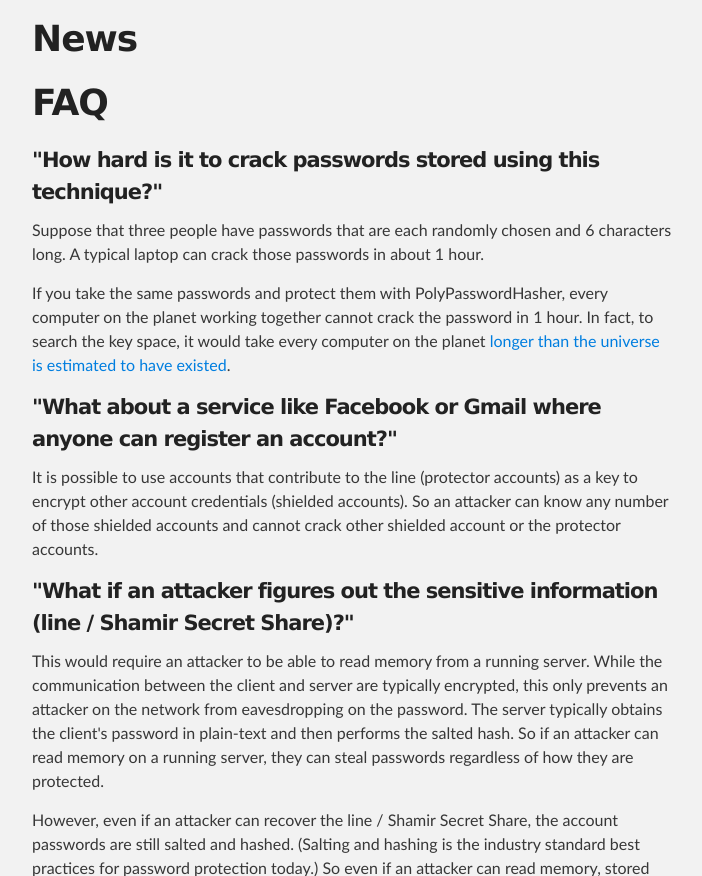
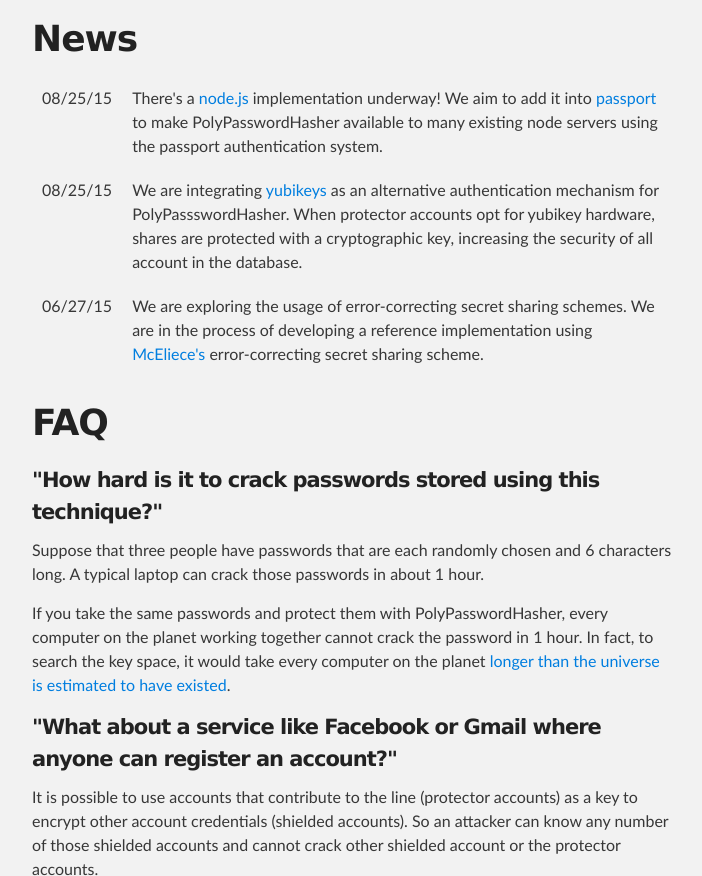
Before and after one commit to PolyPasswordHasher/PolyPasswordHasher, a plain HTML site: page index.html in a window 1280 px wide. Shown: the part 881-1757 px from the top of the page, without its empty margins (288-990 px from the left). Drawn offline with Linux system fonts and the light colour scheme.

Commit message:
ENH: Adds newsfeed

```diff
--- a/index.html
+++ b/index.html
@@ -72,6 +72,40 @@ your password!</p>
 
 <h1>
 <a name="faq" class="anchor" href="#news"><span class="octicon octicon-link"></span></a>News</h1>
+
+<table >
+    <tr>
+        <td> 08/25/15 </td>
+
+        <td> There's a <a href="https://nodejs.org">node.js</a> implementation
+            underway! We aim to add it into <a
+        href="https://passportjs.org">passport</a> to make PolyPasswordHasher
+available to many existing node servers using the passport authentication
+system.</td>
+
+    </tr>
+
+    <tr>
+        <td> 08/25/15 </td>
+
+        <td> We are integrating <a href="https://www.yubico.com/products/yubikey-hardware/"> yubikeys </a> as
+        an alternative authentication mechanism for PolyPassswordHasher. When protector accounts opt for yubikey
+        hardware, shares are protected with a cryptographic key, increasing the security of all account in the
+        database.</td>
+
+    </tr>
+    <tr>
+
+        <td> 06/27/15 </td>
+
+        <td> We are exploring the usage of error-correcting secret sharing
+            schemes. We are in the process of developing a reference
+            implementation using <a
+            href="http://www.ifp.illinois.edu/~sarwate/pubs/McEliece81Sharing.pdf">McEliece's
+    </a> error-correcting secret sharing scheme.  </td>
+
+    </tr>
+</table>
 
 
 <h1>
--- a/stylesheets/stylesheet.css
+++ b/stylesheets/stylesheet.css
@@ -42,6 +42,7 @@ ol, ul {
 table {
   border-collapse: collapse;
   border-spacing: 0;
+  border: 0;
 }
 
 /*******************************************************************************
@@ -232,9 +233,10 @@ hr {
 }
 
 table {
-  border: 1px solid #373737;
+  border: none;
   margin-bottom: 20px;
   text-align: left;
+  width: 100%;
  }
 
 th {
@@ -246,7 +248,7 @@ th {
 
 td {
   padding: 10px;
-  border: 1px solid #373737;
+  border: none;
  }
 
 form {
```
